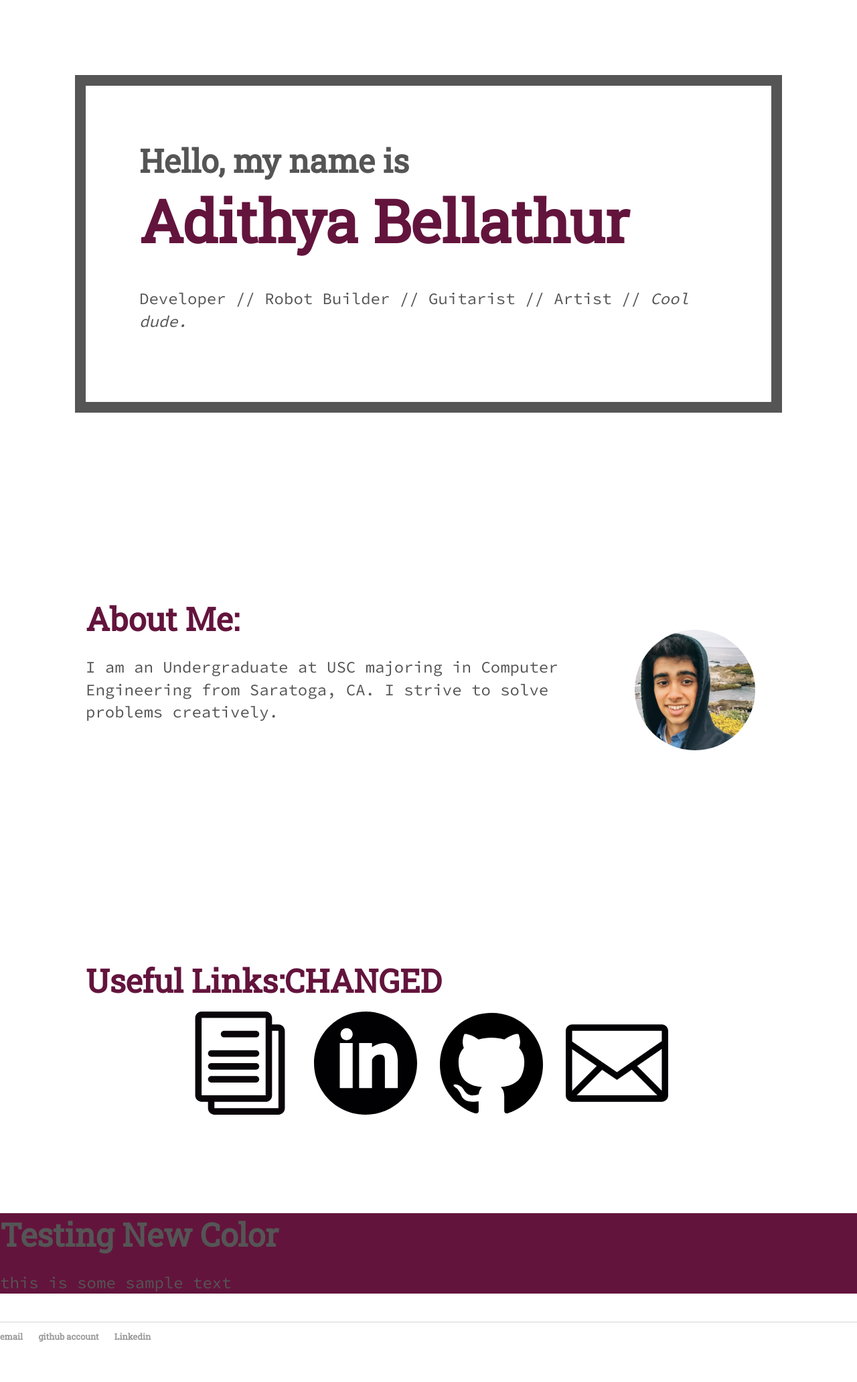
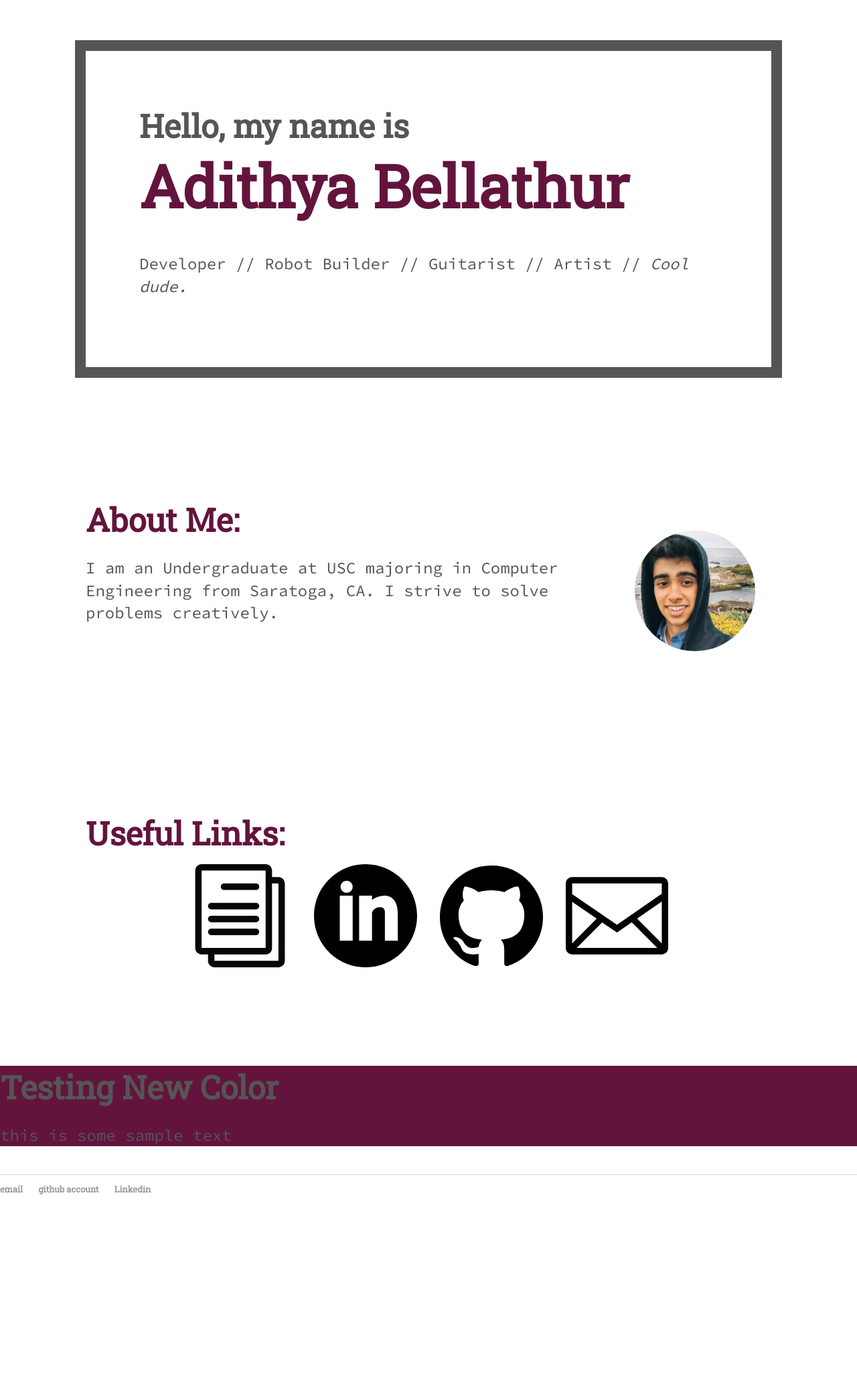
Before and after one commit to adibellathur/adibellathur.github.io, a Jekyll site: the page built from index.html, in a window 1280 px wide. Shown: the whole page at 67% size. Built offline with Jekyll 4.4.1, drawn with Linux system fonts in a browser that asks for light colours; after the commit the page ends 1843 px from its top, so only the background shows below that.

Commit message:
drop up and down padding

```diff
--- a/css/main.css
+++ b/css/main.css
@@ -76,7 +76,7 @@ ul.posts li {
 .boxed {
 	border: 1em solid #555;
 	padding: 5em;
-	margin: 7em;
+	margin: 1em 7em;
 }
 .img-circle {
     border-radius: 50%;
--- a/index.html
+++ b/index.html
@@ -18,9 +18,6 @@ title: Adithya Bellathur
 		I am an Undergraduate at USC majoring in Computer Engineering from Saratoga, CA. I strive to solve problems creatively.
 		</p>
 	</div>
-	<br>
-	<br>
-	<br>
 	<!--
 	<div>
 		<p style="float:right;">
@@ -31,9 +28,8 @@ title: Adithya Bellathur
 		</p>
 	</div>
 	-->
-	<br>
 	<div class="text-field">
-		<h3>Useful Links:CHANGED</h3>
+		<h3>Useful Links:</h3>
 		<center>
 		<a href="https://drive.google.com/file/d/0By0glLlVcYjXX1Bla1o2V0ZPU1E/view?usp=sharing">
 			<img src="pictures/paper.svg" style="width:15%;height:15%;margin:15px 15px">
```
